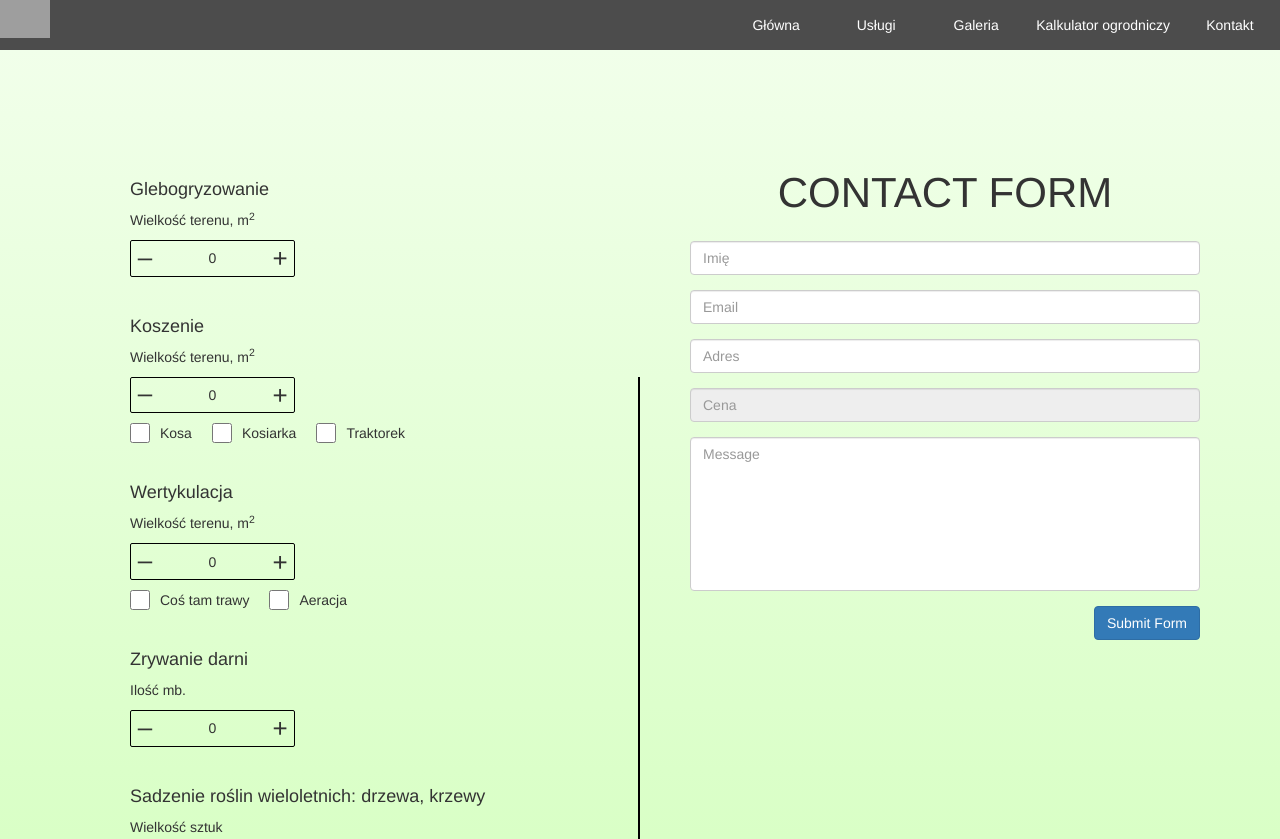
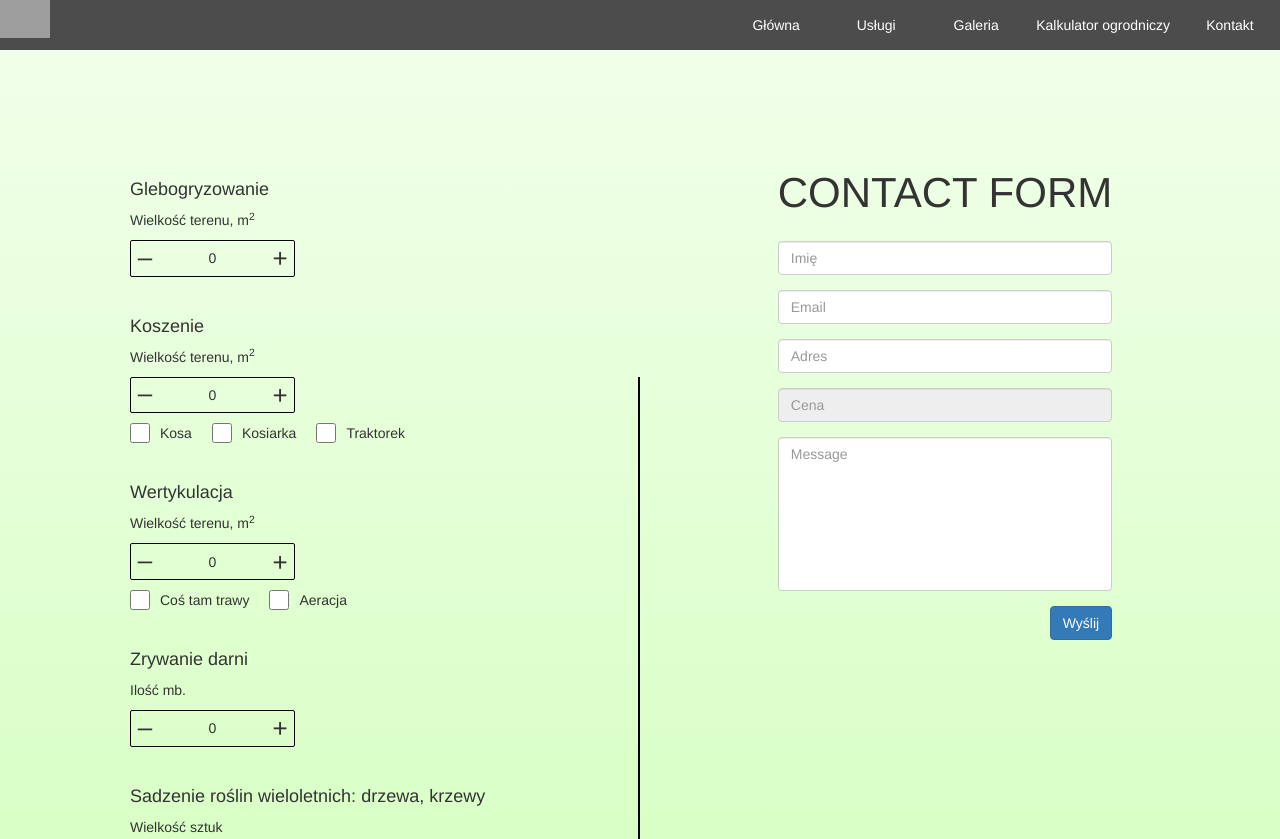
Before and after one commit to Radoslaw-Mulawka/Gardening, a PHP site: page /calculator.html in a window 1280 px wide. Shown: the top 839 px of the page. Run offline with PHP 8.4, Linux system fonts and the light colour scheme; some libraries are stand-ins or nearby versions; grey boxes are pictures that could not be loaded.

Commit message:
Failed while making sendings form ready

```diff
--- a/calculator.html
+++ b/calculator.html
@@ -18,6 +18,7 @@
 
     <link href="https://fonts.googleapis.com/css?family=Dosis:400,500" rel="stylesheet">
     <link href="https://fonts.googleapis.com/css?family=Merriweather:400,700,900" rel="stylesheet">
+
 
     <link type="text/css" rel="stylesheet" href="bower_components/lightgallery/dist/css/lightgallery.css" />
     <link rel="stylesheet" type="text/css" href="style/set1.css" />
@@ -164,7 +165,7 @@
                 <div id="panel">
 
                     <div class="form-area ">
-                        <form role="form">
+                       <form role="form" id="ajax_form"  action=""  method="get">
                         <br style="clear:both">
                                     <h3 style="margin-bottom: 25px; text-align: center;">Contact Form</h3>
                                     <div class="form-group">
@@ -180,20 +181,46 @@
                                         <input type="text" class="form-price form-control" id="subject" name="price" placeholder="Cena"  value="" disabled>
                                     </div>
                                     <div class="form-group">
-                                    <textarea class="form-control" type="textarea" id="message" placeholder="Message" maxlength="600" rows="7"></textarea>
-                                       <!--  <span class="help-block"><p id="characterLeft" class="help-block ">You have reached the limit</p></span>   -->
+                                    <textarea class="form-control" type="textarea" id="message" name="message" placeholder="Message" maxlength="600" rows="7"></textarea>
+
                                     </div>
 
-                        <button type="button" id="submit" name="submit" class="btn btn-primary pull-right">Submit Form</button>
+
+                                    <input type="button" id="btn" name="submit" class="btn btn-primary pull-right" value="Wyślij">
+
                         </form>
+
+
                     </div>
+
+
 
                 </div>
             </div> <!--  .contact-form -->
             <div class="gradient-line"></div> <!--  .gradient-line -->
         </div> <!--  .calculator-wrap -->
 
-
+        <div style="display:none;">
+<!-- Формы в модальных окнах -->
+    <div class="box-modal" id="small-modal">
+        <div class="modal-close arcticmodal-close">x</div>
+        <div class="modal-content-box">
+            <legend>Пример формы 1</legend>
+            <form action="" method="get" name="form-1">
+                <div class="input-prepend">
+                    <span class="add-on"><i class="icon-user"></i></span>
+                    <input class="input-medium focused" name="name" type="text" placeholder="Ваше имя">
+                </div>
+                <div class="input-prepend">
+                    <span class="add-on"><i class="icon-book"></i></span>
+                    <input class="input-medium focused" name="tell" type="text" placeholder="Ваш телефон">
+                </div>
+                <input class="feedback btn btn-block btn-success" name="send" type="button" value="Тест формы !">
+            </form>
+        </div>
+    </div>
+<!-- // Формы в модальных окнах -->
+</div>
 
         <footer>
             <div class="adress">
@@ -233,123 +260,16 @@
 <script src="https://ajax.googleapis.com/ajax/libs/jquery/2.2.4/jquery.min.js"></script>
 <script src="bower_components/bootstrap/dist/js/bootstrap.min.js"></script>
 <script src="https://cdnjs.cloudflare.com/ajax/libs/jquery-mousewheel/3.1.13/jquery.mousewheel.min.js"></script>
-<script>
-    $(document).ready(function(){
-
-        $(".hamburger").on("click", function(){
-            if($(".hidden-nav").css("display") == "none") {
-                $(".hidden-nav").slideDown();
-            }
-            else {
-                $(".hidden-nav").slideUp();
-            }
-
-        });
+<script src="bower_components/lightgallery/dist/js/lightgallery.min.js"></script>
+<script src="bower_components/lightgallery/modules/lg-thumbnail.min.js"></script>
+<script src="bower_components/lightgallery/modules/lg-fullscreen.min.js"></script>
+<script src="bower_components/lightgallery/modules/lg-zoom.min.js"></script>
+<script src="bower_components/lightgallery/modules/lg-share.min.js"></script>
 
 
 
+<script src="script/script.js"></script>
 
-        // CALC
-        // $(".plus").on("click", function(){
-        //     let glebo = parseInt($(this).next("input").val());
-
-        //     alert(typeof glebo);
-        // });
-
-
-
-
-
-            $(".incr-btn").on("click", function (e) {
-                var $button = $(this);
-                var oldValue = $button.parent().find('.quantity').val();
-                $button.parent().find('.incr-btn[data-action="decrease"]').removeClass('inactive');
-                if ($button.data('action') == "increase") {
-                    var newVal = parseFloat(oldValue) + 1;
-                } else {
-                    // Don't allow decrementing below 1
-                    if (oldValue > 0) {
-                        var newVal = parseFloat(oldValue) - 1;
-                    }
-                    else {
-                        newVal = 1;
-                        $button.addClass('inactive');
-                    }
-                }
-                $button.parent().find('.quantity').val(newVal);
-                e.preventDefault();
-            });
-
-
-
-            let glebo = parseInt($(".quantity").first().val());
-            let koszenie = parseInt($(".quantity").eq(2).val());
-            let wertykulacja = parseInt($(".quantity").eq(3).val());
-            let zrywanieDarni = parseInt($(".quantity").eq(4).val());
-            let sadzenieRoslin = parseInt($(".quantity").eq(5).val());
-            let Podcinanie = parseInt($(".quantity").last().val());
-            let total = 0;
-
-            $(".service-1 .incr-btn").on('click', function(){
-                glebo = parseInt($(".quantity").first().val()) * 0.15;
-                total = glebo + koszenie + wertykulacja + zrywanieDarni + sadzenieRoslin + Podcinanie;
-
-                $(".services-calc-wrap h2 span").text(total.toFixed(2));
-                $(".form-price").attr("value", "Cena: " + total.toFixed(2) +" zł");
-           // $(".quantity").first().val() * CENA;
-                // $(".services-calc-wrap h2 span").text(total);
-            });
-
-            $(".service-2 .incr-btn").on('click', function(){
-                koszenie = parseInt($(".quantity").eq(1).val());
-                total = glebo + koszenie + wertykulacja + zrywanieDarni + sadzenieRoslin + Podcinanie;
-                $(".services-calc-wrap h2 span").text(total.toFixed(2));
-                $(".form-price").attr("value", "Cena: " + total.toFixed(2) +" zł");
-                  // $(".quantity").first().val() * CENA;
-                // $(".services-calc-wrap h2 span").text(total);
-            });
-
-            $(".service-3 .incr-btn").on('click', function(){
-                wertykulacja = parseInt($(".quantity").eq(2).val());
-                total = glebo + koszenie + wertykulacja + zrywanieDarni + sadzenieRoslin + Podcinanie;
-                $(".services-calc-wrap h2 span").text(total.toFixed(2));
-                $(".form-price").attr("value", "Cena: " + total.toFixed(2) +" zł");
-                            // $(".quantity").first().val() * CENA;
-                // $(".services-calc-wrap h2 span").text(total);
-            });
-
-            $(".service-4 .incr-btn").on('click', function(){
-                zrywanieDarni = parseInt($(".quantity").eq(3).val());
-                total = glebo + koszenie + wertykulacja + zrywanieDarni + sadzenieRoslin + Podcinanie;
-                $(".services-calc-wrap h2 span").text(total.toFixed(2));
-                $(".form-price").attr("value", "Cena: " + total.toFixed(2) +" zł");
-                         // $(".quantity").first().val() * CENA;
-                // $(".services-calc-wrap h2 span").text(total);
-            });
-
-
-            $(".service-5 .incr-btn").on('click', function(){
-               sadzenieRoslin = parseInt($(".quantity").eq(4).val());
-               total = glebo + koszenie + wertykulacja + zrywanieDarni + sadzenieRoslin + Podcinanie;
-                $(".services-calc-wrap h2 span").text(total.toFixed(2));
-                $(".form-price").attr("value", "Cena: " + total.toFixed(2) +" zł");
-                        // $(".quantity").first().val() * CENA;
-                // $(".services-calc-wrap h2 span").text(total);
-            });
-
-
-            $(".service-6 .incr-btn").on('click', function(){
-               Podcinanie = parseInt($(".quantity").last().val());
-               total = glebo + koszenie + wertykulacja + zrywanieDarni + sadzenieRoslin + Podcinanie;
-                $(".services-calc-wrap h2 span").text(total.toFixed(2));
-                 // $(".form-price").attr("placeholder", );
-                 $(".form-price").attr("value", "Cena: " + total.toFixed(2) +" zł");
-                         // $(".quantity").first().val() * CENA;
-                // $(".services-calc-wrap h2 span").text(total);
-            });
-    });
-</script>
-<script src="script/script.js"></script>
 
 </body>
 </html>
--- a/index.html
+++ b/index.html
@@ -106,7 +106,7 @@
                    </div> <!--  .mission__desc -->
                    <div class="mission__logo-button">
                        <img src="images/Tree_logo.png" alt="Logo" />
-                       <a href="" class="order">Zamów usługę !</a>
+                       <a href="calculator.html" class="order">Zamów usługę !</a>
                    </div> <!--  .mission__logo-button -->
                 </div> <!--  .mission-content-wrap -->
                 <div class="gradient-line"></div> <!--  .gradient-line -->
--- a/style/_calculator.scss
+++ b/style/_calculator.scss
@@ -77,11 +77,12 @@
 	}
 }
 .contact-form{
-	width:50%;
+	// width:50%;
 	padding: 0 50px;
+	margin:0 auto;
 	@media screen and (max-width:750px){
 		&{
-			width:100%; // CONTACT FORM FULL WIDTH
+			// width:100%; // CONTACT FORM FULL WIDTH
 			margin-top: 20px;
 		}
 
--- a/style/style.css
+++ b/style/style.css
@@ -448,11 +448,10 @@ footer {
       width: 100%; } }
 
 .contact-form {
-  width: 50%;
-  padding: 0 50px; }
+  padding: 0 50px;
+  margin: 0 auto; }
   @media screen and (max-width: 750px) {
     .contact-form {
-      width: 100%;
       margin-top: 20px; } }
 
 #message {
```
Also changed, not shown: script/script.js (+94 -6 lines), 1 other file.
